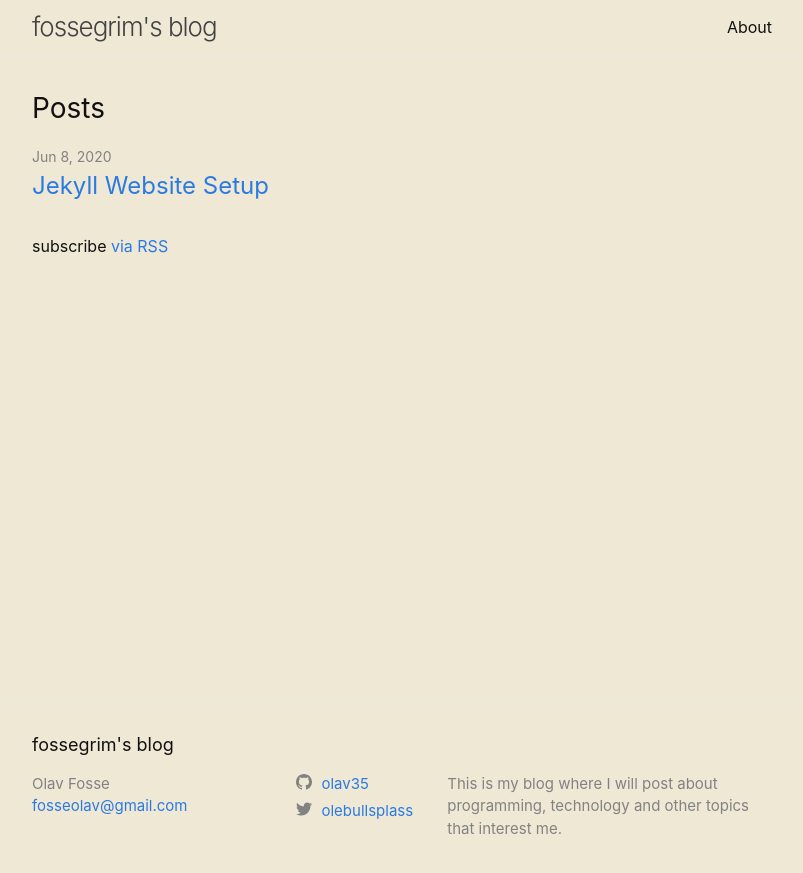
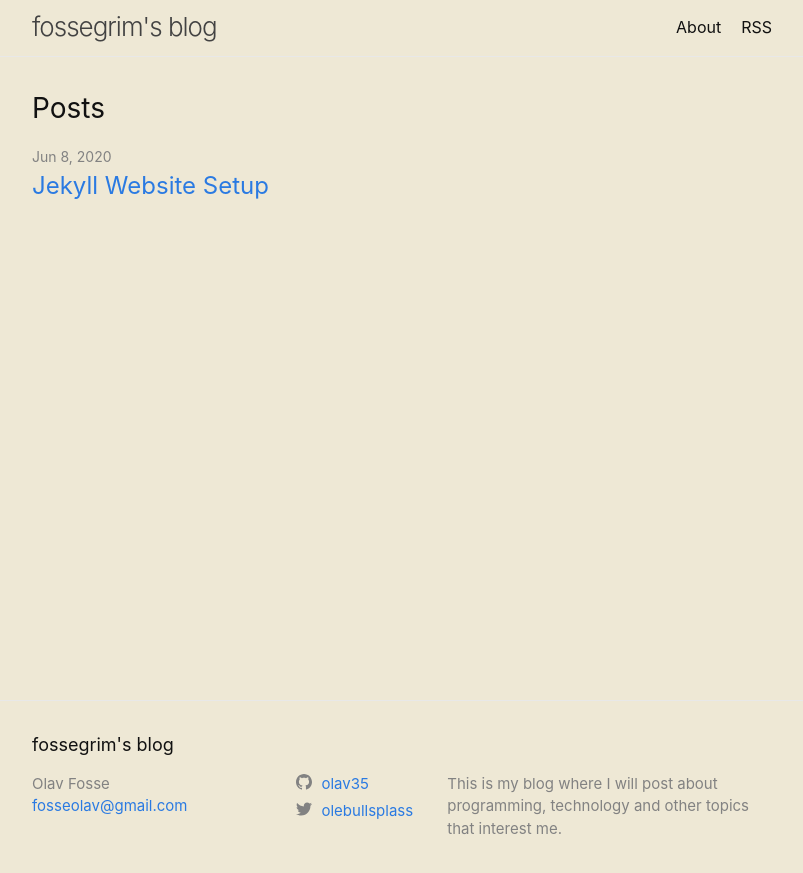
Before and after one commit to fossegrim/fossegr.im, a Jekyll site: the page built from index.markdown, in a window 1280 px wide. Shown: the top 873 px of the page, without its empty margins (238-1041 px from the left). Built offline with Jekyll 4.4.1, drawn with Linux system fonts in a browser that asks for light colours.

Commit message:
Move atom feed link to navbar

```diff
--- a/_includes/header.html
+++ b/_includes/header.html
@@ -23,6 +23,7 @@
             <a class="page-link" href="{{ my_page.url | relative_url }}">{{ my_page.title | escape }}</a>
             {%- endif -%}
           {%- endfor -%}
+           <a class="page-link" href="{{ "/feed.xml" | relative_url }}">RSS</a>
         </div>
       </nav>
     {%- endif -%}
--- a/_layouts/home.html
+++ b/_layouts/home.html
@@ -28,7 +28,7 @@
       {%- endfor -%}
     </ul>
 
-    <p class="rss-subscribe">subscribe <a href="{{ "/feed.xml" | relative_url }}">via RSS</a></p>
+    <!--<p class="rss-subscribe">subscribe <a href="{{ "/feed.xml" | relative_url }}">via RSS</a></p>-->
   {%- endif -%}
 
 </div>
```
